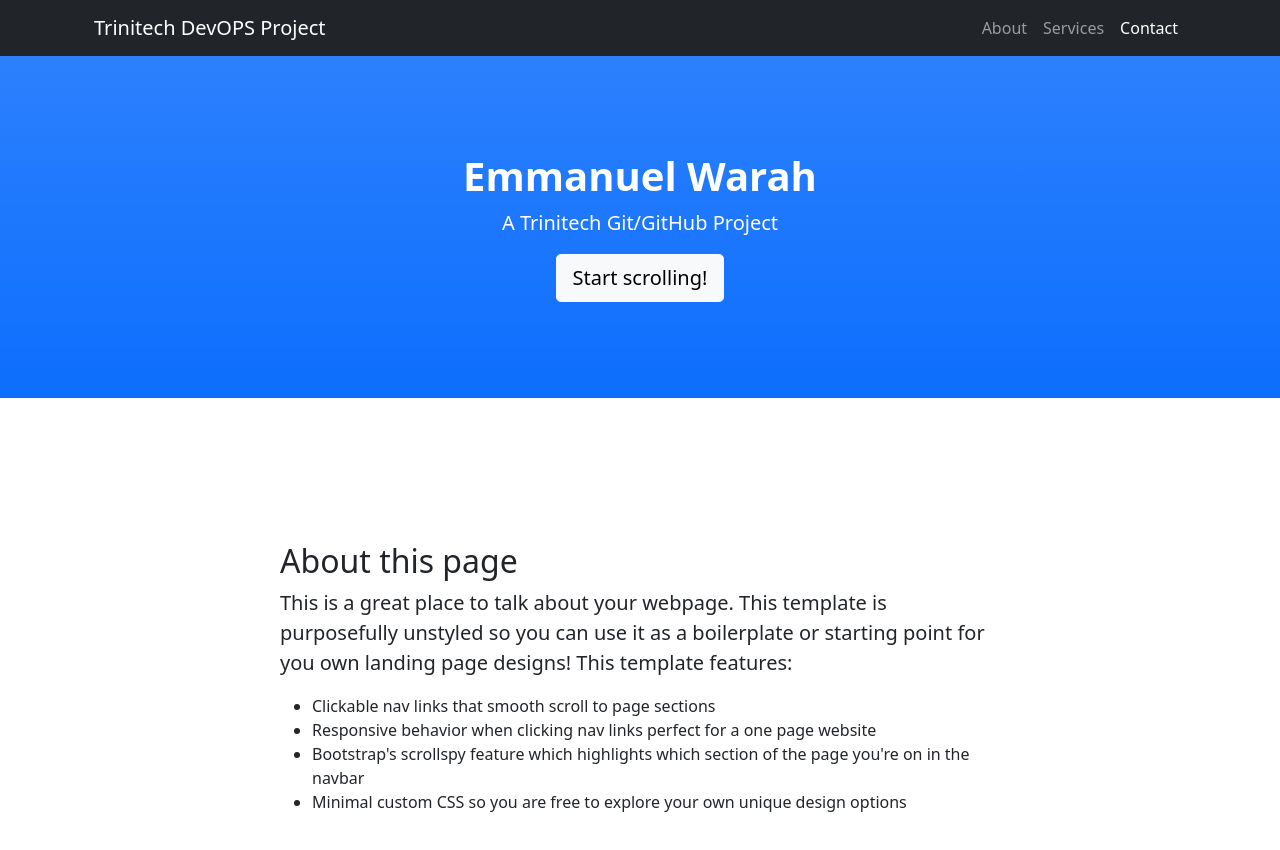
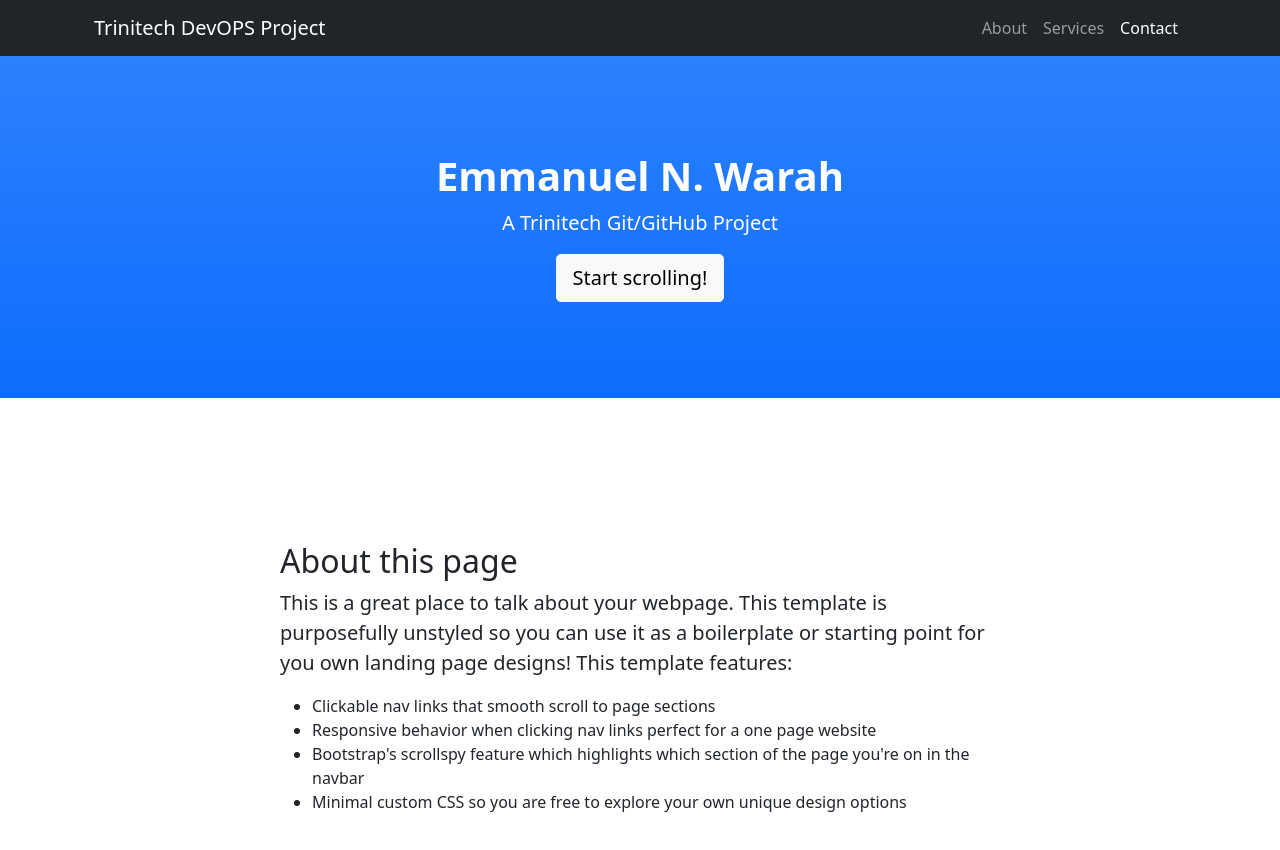
Before and after one commit to emmanueltrinitech/trinitechweb1, a plain HTML site: page index.html in a window 1280 px wide. Shown: the top 850 px of the page. Drawn offline with nearby package versions, Linux system fonts and the light colour scheme.

Commit message:
Index.html Name Modify

```diff
--- a/index.html
+++ b/index.html
@@ -30,7 +30,7 @@
         <!-- Header-->
         <header class="bg-primary bg-gradient text-white">
             <div class="container px-4 text-center">
-                <h1 class="fw-bolder">Emmanuel Warah</h1>
+                <h1 class="fw-bolder">Emmanuel N. Warah</h1>
                 <p class="lead">A Trinitech Git/GitHub Project</p>
                 <a class="btn btn-lg btn-light" href="#about">Start scrolling!</a>
             </div>
```
